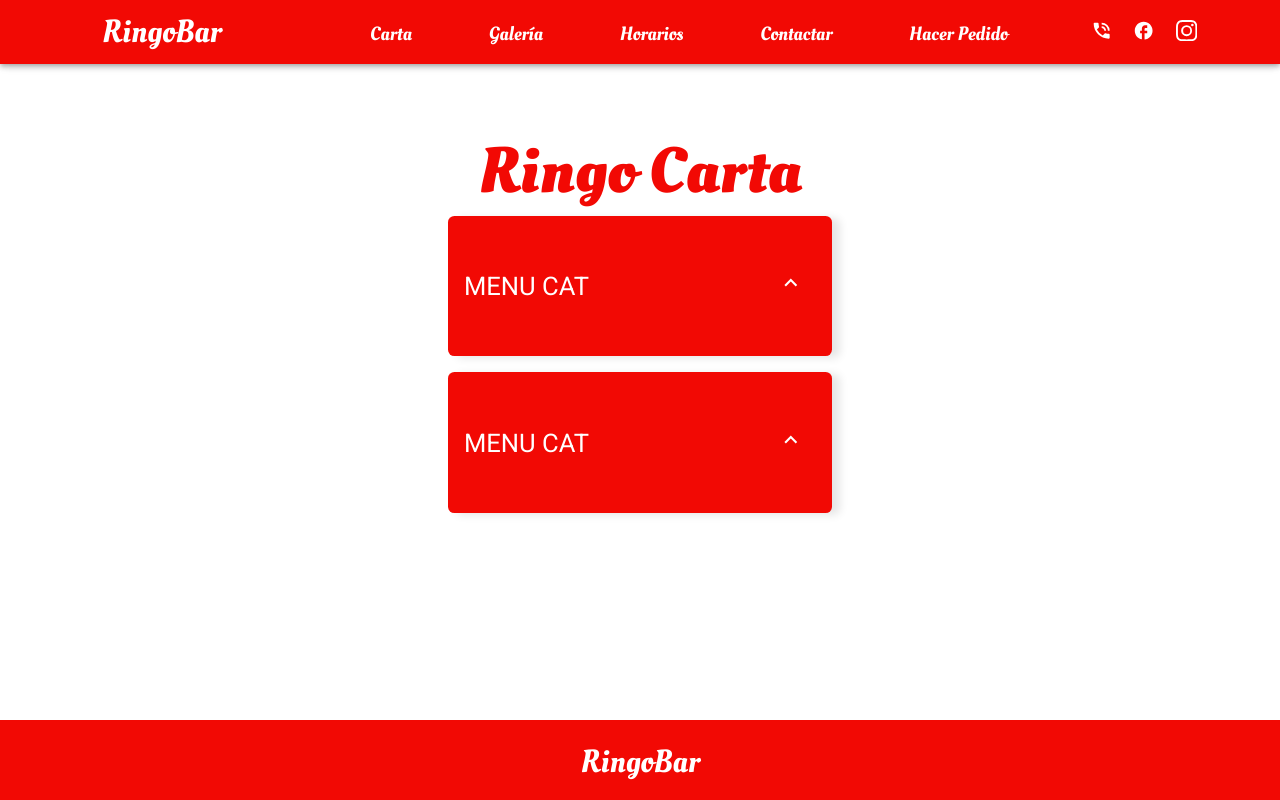
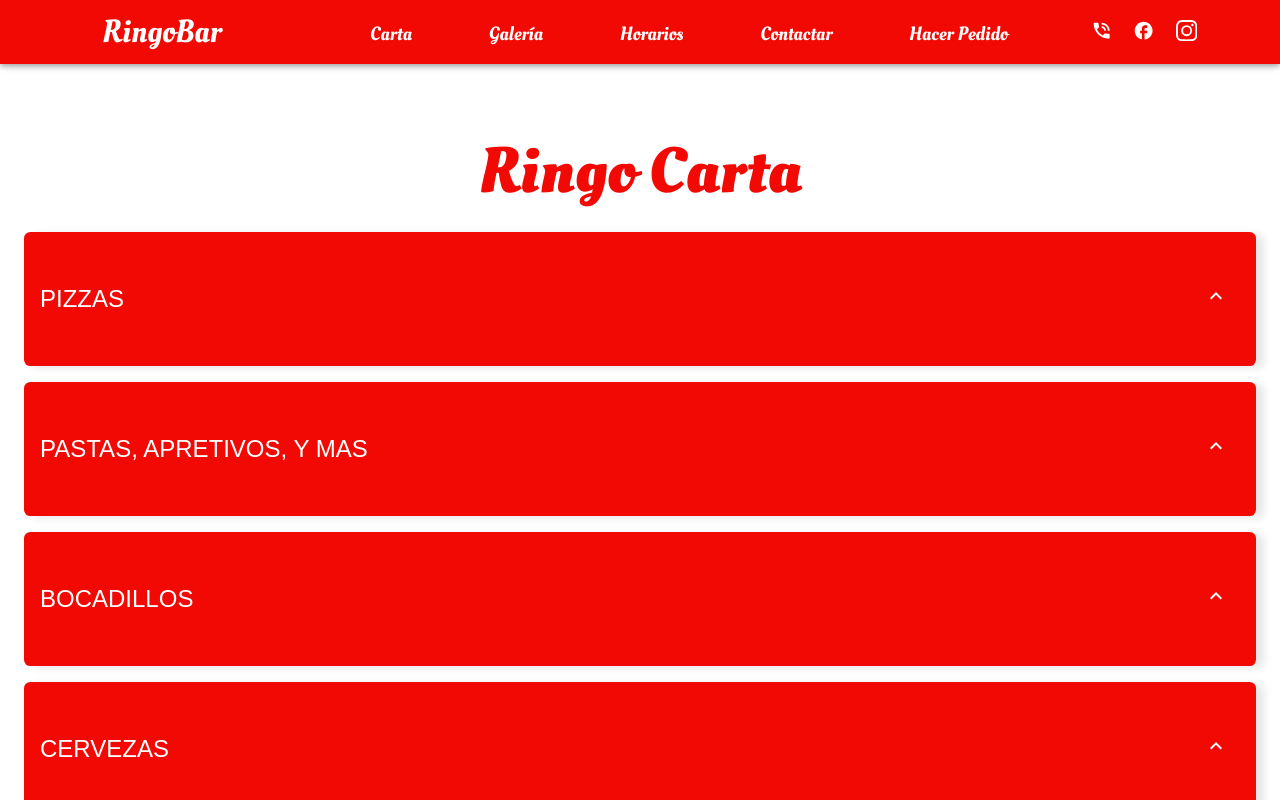
Before and after one commit to MarkRasavong/ringoBarVLC, a Next.js app: page /carta in a window 1280 px wide. Shown: the top 800 px of the page. Built offline with nearby package versions, Linux system fonts and the light colour scheme.

Commit message:
render accordion items with data

```diff
--- a/components/Accordion/Accordion.styled.ts
+++ b/components/Accordion/Accordion.styled.ts
@@ -3,7 +3,7 @@ import styled from 'styled-components'
 export const AccordionContainer = styled.div`
 	width: 100%;
 	max-width: 80rem;
-	margin: 0 auto;
+	margin: 1em auto;
 	padding: 0 1.5em;
 `
 
@@ -13,25 +13,15 @@ export const AccordionItem = styled.div`
 	margin-bottom: 1em;
 	padding: 1rem;
 	box-shadow: 0.5em 2px 0.5em rgba(0, 0, 0, 0.1);
-
-	:target .toReveal {
-		max-height: 20em;
-	}
-
-	:target a.accordionTitle span.arrowUp {
-		display: none;
-	}
-
-	:target a.accordionTitle span.arrowDown {
-		display: block;
-	}
 `
 
 export const AccordionTitle = styled.a`
-	font-size: 1.6em;
+	font-size: 1.5em;
+	font-family: ${({ theme }) => theme.fonts[2]};
 	color: ${({ theme }) => theme.color.ringoWhite};
 	background-color: ${({ theme }) => theme.color.ringoRed};
 	width: 100%;
+	text-transform: uppercase;
 
 	display: flex;
 	align-items: center;
@@ -40,6 +30,7 @@ export const AccordionTitle = styled.a`
 `
 
 export const AccordionContent = styled.div`
+	margin-left: 0.5em;
 	max-height: 0;
 	overflow: hidden;
 	position: relative;
@@ -55,8 +46,8 @@ export const AccordionContent = styled.div`
 	}
 
 	p {
-		color: rgba(255, 255, 255, 0.6);
-		font-size: 1.4em;
+		color: rgba(255, 255, 255, 0.8);
+		font-size: 1em;
 		padding: 2em;
 	}
 `
@@ -64,8 +55,19 @@ export const AccordionContent = styled.div`
 export const ArrowControls = styled.div`
 	color: ${({ theme }) => theme.color.ringoWhite};
 	padding: 0.5em;
+`
 
-	span.arrowDown {
-		display: none;
+export const AccordionContentTitle = styled.div`
+	color: ${({ theme }) => theme.color.ringoWhite};
+	display: flex;
+	justify-content: space-between;
+	h3 {
+		font-size: 1.2em;
 	}
 `
+
+export const AccordionContentDescription = styled.div`
+	display: flex;
+	justify-content: flex-start;
+	margin-left: 1em;
+`
--- a/components/Accordion/Accordion.tsx
+++ b/components/Accordion/Accordion.tsx
@@ -1,49 +1,62 @@
-import React, { Fragment } from 'react'
+import React, { useState } from 'react'
 import { MdKeyboardArrowDown, MdKeyboardArrowUp } from 'react-icons/md'
-import { AccordionContainer, AccordionContent, AccordionItem, AccordionTitle, ArrowControls } from './Accordion.styled'
+import { MenuItems } from '../../pages/carta';
+import { AccordionContent, AccordionContentDescription, AccordionContentTitle, AccordionItem, AccordionTitle, ArrowControls } from './Accordion.styled';
 
-const Accordion = () => {
+interface AccordionCardProps {
+  categoryTitle: string;
+  data: MenuItems[]
+}
 
-  const toggleButtons = () => (
-    <Fragment>
-      <ArrowControls>
-        <span className='arrowUp'>
-          <MdKeyboardArrowUp />
-        </span>
-        <span className='arrowDown'>
-          <MdKeyboardArrowDown/>
-        </span>
-      </ArrowControls>
-    </Fragment>
-  )
+
+const AccordionCard = ({categoryTitle, data}: AccordionCardProps) => {
+  const [active, setActive] = useState(false);
+
+  const toggleAccordion = () => {
+    setActive(prevState => !prevState);
+  }
 
   return (
-    <div>
-      <AccordionContainer>
+      <AccordionItem id={`${categoryTitle}`} onClick={toggleAccordion} className={`${active}`}>
+        <AccordionTitle className='accordionTitle' href={`#${categoryTitle}`}>
+          {categoryTitle}
+          <ArrowControls>
+            {active ? <MdKeyboardArrowDown/> : <MdKeyboardArrowUp />}
+          </ArrowControls>
+        </AccordionTitle>
 
-        <AccordionItem id='CAT1'>
-          <AccordionTitle className='accordionTitle' href='#CAT1'>
-            MENU CAT
-            {toggleButtons()}
-          </AccordionTitle>
-          <AccordionContent className='toReveal'>
-            <p>anima sana incopore sano</p>
+        {data?.map(({name, description, price}) => (
+          <AccordionContent
+          key={`${categoryTitle}_${name}`}
+          style={{ maxHeight: active ? '9em' : '0' }}
+          >
+            <AccordionContentTitle>
+              <span className='contentItemName'>
+                <h3>{name}</h3>
+              </span>
+              <span className='contentPrice'>
+                <h3>{price}</h3>
+              </span>
+            </AccordionContentTitle>
+            <AccordionContentDescription>
+              <p>
+                {description}
+              </p>
+            </AccordionContentDescription>
           </AccordionContent>
-        </AccordionItem>
+        ))}
 
-        <AccordionItem id='CAT2'>
-          <AccordionTitle className='accordionTitle' href='#CAT2'>
-            MENU CAT
-            {toggleButtons()}
-          </AccordionTitle>
-          <AccordionContent className='toReveal'>
-            <p>anima sana incopore sano</p>
-          </AccordionContent>
-        </AccordionItem>
-
-      </AccordionContainer>
-    </div>
+      </AccordionItem>
   )
 }
 
-export default Accordion
+AccordionCard.defaultProps = {
+  categoryTitle: 'Category Name',
+  data: {
+  name: 'Menu Item Name',
+  price: 10,
+  description: 'Place Description Here',
+  }
+}
+
+export default AccordionCard;
--- a/components/CartaPage/cartaData.ts
+++ b/components/CartaPage/cartaData.ts
@@ -1,174 +1,216 @@
-export const pizzas = [
+import { MenuItems } from '../../pages/carta'
+
+export const pizzas: MenuItems[] = [
 	{
 		number: 0,
 		name: 'MARINARA',
 		description: ' Con base de tomate, aceite de oliva, ajo y orégano.',
-        price: '4,90'
-    }, {
+		price: '4,90',
+	},
+	{
 		number: 1,
 		name: 'MARGHERITA',
 		description: 'Con base de tomate, aciete de oliva, mozzarella y albahaca.',
 		price: '8,90',
-    }, {
+	},
+	{
 		number: 2,
 		name: 'BARBACOA',
 		description: 'Base de salsa barbacoa, mozzarella, cebolla, bacon, y carne.',
 		price: '9,80',
-    }, {
+	},
+	{
 		number: 3,
 		name: '5 QUESOS',
-        description: 'Base de tomate, mozzarella, scamorza, gorgonzola, pecorino, y cabra.',
-        price: '9,80'
-    }, {
+		description:
+			'Base de tomate, mozzarella, scamorza, gorgonzola, pecorino, y cabra.',
+		price: '9,80',
+	},
+	{
 		number: 4,
 		name: 'CARBONARA',
 		description: 'Nata, mozzarella, bacon, champiñones, pecorino, y huevo.',
-        price: '8,90'
-    }, {
+		price: '8,90',
+	},
+	{
 		number: 5,
 		name: 'YORK-BACON',
 		description: 'Base de tomate, mozzarella, bacon, y jamon york.',
-        price: '7,90'
-    }, {
+		price: '7,90',
+	},
+	{
 		number: 6,
 		name: 'JAMON YORK',
 		description: 'Base de tomate, mozzarella, y jamon york.',
-        price: '7,50'
-    }, {
+		price: '7,50',
+	},
+	{
 		number: 7,
 		name: 'YORK-CHAMPIÑON',
 		description: 'Base de tomate, mozzarella, jamon york, y champioñones.',
-        price: '7,90'
-    }, {
+		price: '7,90',
+	},
+	{
 		number: 8,
 		name: 'LONGANIZA',
-        description: 'Base de tomate, mozzarella, longaniza, bacon, gorgonzola, y champioñones.',
-        price: '8,50'
-    }, {
+		description:
+			'Base de tomate, mozzarella, longaniza, bacon, gorgonzola, y champioñones.',
+		price: '8,50',
+	},
+	{
 		number: 9,
 		name: 'SALAMI PICANTE',
-        description: 'Base de tomate, mozzarella, salami picante, y olivias negras.',
-        price: '7,90'
-    }, {
+		description:
+			'Base de tomate, mozzarella, salami picante, y olivias negras.',
+		price: '7,90',
+	},
+	{
 		number: 10,
 		name: '4 ESTACIONES',
-        description: 'Base de tomate, mozzarella, jamon york, champioñones, alcachofas, y olivias negras.',
-        price: '8,90'
-    }, {
+		description:
+			'Base de tomate, mozzarella, jamon york, champioñones, alcachofas, y olivias negras.',
+		price: '8,90',
+	},
+	{
 		number: 11,
 		name: 'TRUFADA',
 		description: 'Mozzarella, longaniza, huevo, trufa, y boletous.',
-        price: '9,80'
-    }, {
+		price: '9,80',
+	},
+	{
 		number: 12,
 		name: 'VEGETAL',
-        description: 'Base de tomate, mozzarella, champioñones, berenjena, calabacin, y olivias',
-        price: '9,50'
-    }, {
+		description:
+			'Base de tomate, mozzarella, champioñones, berenjena, calabacin, y olivias',
+		price: '9,50',
+	},
+	{
 		number: 13,
 		name: 'BUFALA',
-        description: 'Base de tomate, mozzarella de bufala, tomate cherry, aceite de olvia, y albahaca.',
-        price: '9,80'
-    }, {
+		description:
+			'Base de tomate, mozzarella de bufala, tomate cherry, aceite de olvia, y albahaca.',
+		price: '9,80',
+	},
+	{
 		number: 14,
 		name: 'SERRANO',
-        description: 'Base de tomate, mozzarella, jamon serrano, aceite de olvia, y pecorino.',
-        price: '9,50'
-    }, {
+		description:
+			'Base de tomate, mozzarella, jamon serrano, aceite de olvia, y pecorino.',
+		price: '9,50',
+	},
+	{
 		number: 15,
 		name: 'CAPRICCIOSA',
-        description: 'Base de tomate, mozzarella, jamon york, champioñones, y alcachofas.',
+		description:
+			'Base de tomate, mozzarella, jamon york, champioñones, y alcachofas.',
 		price: '8,90',
-    }, {
+	},
+	{
 		number: 16,
 		name: 'ROMANA',
 		description: 'Base de tomate, mozzarella, anchoas, y olivias negras.',
-        price: '7,90'
-    }, {
+		price: '7,90',
+	},
+	{
 		number: 17,
 		name: 'SALMON',
 		description: 'Base de tomate, mozzarella, salmon, y tomate cherry.',
-        price: '9,80'
-    }, {
+		price: '9,80',
+	},
+	{
 		number: 18,
 		name: 'RINGO',
-        description: 'Base de tomate, mozzarella, champioñones, olivias, gorgonzola, longaniza, pecorino, y aceite de olvia.',
-        price: '8,90'
-    }, {
+		description:
+			'Base de tomate, mozzarella, champioñones, olivias, gorgonzola, longaniza, pecorino, y aceite de olvia.',
+		price: '8,90',
+	},
+	{
 		number: 19,
 		name: 'POLLO',
 		description: 'Base de tomate, mozzarella, champioñones, pollo, y cebolla.',
-        price: '8,50'
-    }, {
+		price: '8,50',
+	},
+	{
 		number: 20,
 		name: 'HAWAIANA',
 		description: 'Base de tomate, mozzarella, jamon york, y piña.',
-        price: '8,90'
-    }, {
+		price: '8,90',
+	},
+	{
 		number: 21,
 		name: 'BURRATA',
-        description: 'Base de tomate, mozzarella, burrata, jamon serrano, albahaca, y aceite de olvia.',
-        price: '9,80'
-    }, {
+		description:
+			'Base de tomate, mozzarella, burrata, jamon serrano, albahaca, y aceite de olvia.',
+		price: '9,80',
+	},
+	{
 		number: 22,
 		name: 'PORCA',
-        description: 'Nata, mozzarella, champiñones, longaniza, pancetta, y aceite de ajo.',
-        price: '8,90'
-    }, {
+		description:
+			'Nata, mozzarella, champiñones, longaniza, pancetta, y aceite de ajo.',
+		price: '8,90',
+	},
+	{
 		number: 23,
 		name: 'BISMARCK',
 		description: 'Base de tomate, mozzarella, bacon, y huevo.',
-        price: '7,90'
-    }, {
+		price: '7,90',
+	},
+	{
 		number: 24,
 		name: 'FRANKFURT',
 		description: 'Nata, mozzarella, cebolla, franfurt, y parmesano.',
 		price: '8,50',
-    }, {
+	},
+	{
 		number: 25,
 		name: 'BUFALA BLANCA',
 		description: 'Nata, mozzarella de bufala, y jamon york.',
-        price: '9,80'
-    }, {
+		price: '9,80',
+	},
+	{
 		number: 26,
 		name: 'CALZONE',
-        description: 'Base de tomate, mozzarella, champioñones, jamon york, aceite de olvia, y parmesano.',
-        price: '9,80'
-    }, {
+		description:
+			'Base de tomate, mozzarella, champioñones, jamon york, aceite de olvia, y parmesano.',
+		price: '9,80',
+	},
+	{
 		number: 27,
 		name: 'FOCACCIA',
-        description: 'Base de pizza, aceite de olvia o de ajo, romero, sal, y oregano.',
-        price: '2,50'
-    }
-];
+		description:
+			'Base de pizza, aceite de olvia o de ajo, romero, sal, y oregano.',
+		price: '2,50',
+	},
+]
 
 export const desayunos = [
 	{
 		name: 'BRUSCHETTA (TOMATE + ACEITE) CON CAFE',
-        price: '2,70'
+		price: '2,70',
 	},
 	{
 		name: 'BRUSCHETTA (JAMON SERRANO + ACEITE) CON CAFE',
-        price: '3,00'
+		price: '3,00',
 	},
 	{
 		name: 'CROISSANT CON CAFE',
-        price: '2,20'
-    }
+		price: '2,20',
+	},
 ]
 
 export const almuerzos = [
 	{
 		name: 'MENU LASAÑA + BEBIDA + CAFÉ',
-        price: '5,90'
+		price: '5,90',
 	},
 	{
 		name: 'MENU PASTA + BEBIDA  + CAFÉ',
-        price: '6,90'
+		price: '6,90',
 	},
 	{
 		name: 'PASTA SECA DEL DIA + BEBIDA',
-        price: '5,50'
+		price: '5,50',
 	},
 ]
 export const cervezas = [
@@ -176,47 +218,58 @@ export const cervezas = [
 		name: 'EL ÁGUILA',
 		description: '5,5% ALC. VOL.',
 		price: 'Tercio: 1,20€    Double:1,80€    Pinta: 2,20',
-    }, {
+	},
+	{
 		name: 'CRUZCAMPO ESPECIAL',
 		description: '5,6% ALC. VOL.',
-        price: 'Tercio: 1,80'
-    }, {
+		price: 'Tercio: 1,80',
+	},
+	{
 		name: 'CRUZCAMPO GRAN RESERVA',
 		description: '6,4% ALC. VOL.',
-        price: 'Tercio: 2,00'
-    }, {
+		price: 'Tercio: 2,00',
+	},
+	{
 		name: 'CRUZCAMPO RADLER',
 		description: 'Radler, 2,0% ALC. VOL.',
 		price: 'Tercio: 1,60',
-    }, {
+	},
+	{
 		name: 'CRUZCAMPO O,O% SIN ALCOHOL',
 		description: '0,0% ALC. VOL',
 		price: 'Tercio: 1,50',
-    }, {
+	},
+	{
 		name: 'MORETTI',
 		description: 'Cerveza Italiana. 4,6% ALC. VOL.',
-        price: 'Tercio: 2,50'
-    }, {
+		price: 'Tercio: 2,50',
+	},
+	{
 		name: 'EL ALCÁZAR',
 		description: '6,0% ALC. VOL.',
-        price: 'Tercio: 2,00'
-    }, {
+		price: 'Tercio: 2,00',
+	},
+	{
 		name: 'GUINNESS ORIGINAL',
 		description: 'Cerveza Irlandesa, 5,0% ALC. VOL.',
 		price: 'Tercio: 2,20',
-    }, {
+	},
+	{
 		name: 'HEINEKEN',
 		description: 'Cerveza Holandesa, 5,0% ALC. VOL.',
 		price: 'Tercio: 2,00',
-    }, {
+	},
+	{
 		name: 'HEINEKEN 0,0% SIN ALCOHOL',
 		description: 'Cerveza Holandesa, 0,0% ALC. VOL.',
 		price: 'Tercio: 2,00',
-    }, {
+	},
+	{
 		name: 'AMSTEL ORIGINAL',
 		description: '5,0% ALC. VOL',
 		price: 'Tercio: 1,60',
-    }, {
+	},
+	{
 		name: 'LANDRÓN DE MANZANAS',
 		description: 'Cerveza Cider, 4,5% ALC. VOL.',
 		price: 'Tercio: 1,50',
@@ -227,15 +280,17 @@ export const bebidasExtras = [
 	{
 		name: 'CAFE',
 		description: 'Precio depende en lo que pide',
-        price: '1,20 - 3,00'
-    }, {
+		price: '1,20 - 3,00',
+	},
+	{
 		name: 'BOTELLA DE AGUA',
 		description: 'Precio depende en lo que pide',
-        price: '1,20 - 3,00'
-    }, {
+		price: '1,20 - 3,00',
+	},
+	{
 		name: 'REFRESCOS',
 		description: 'Precio depende en lo que pide',
-        price: '1,20 - 3,00'
+		price: '1,20 - 3,00',
 	},
 ]
 
@@ -243,38 +298,44 @@ export const vinos = [
 	{
 		name: 'RUEDA',
 		description: 'Vino Blanco. Verdejo, España',
-        price: 'Botella: 16,00      Copa: 3,00'
-    }, {
+		price: 'Botella: 16,00      Copa: 3,00',
+	},
+	{
 		name: 'RIOJA',
 		description: 'Tinto. Tempranillo, España',
-        price: 'Botella: 16,00      Copa: 3,00'
-    }, {
+		price: 'Botella: 16,00      Copa: 3,00',
+	},
+	{
 		name: 'RIBERA DEL DUERO',
 		description: 'Tinto. Tempranillo, España',
-        price: 'Botella: 16,00      Copa: 3,00'
+		price: 'Botella: 16,00      Copa: 3,00',
 	},
 ]
 
 export const cocteles = [
 	{
 		name: 'TINTO DE VERANO',
-        price: 'Copa: 2,50'
-    }, {
+		price: 'Copa: 2,50',
+	},
+	{
 		name: 'APEROL SPRITZ',
 		description: 'Aperol, Soda, Cava',
-        price: 'Copa: 3,50'
-    }, {
+		price: 'Copa: 3,50',
+	},
+	{
 		name: 'GIN TONIC',
 		description: 'Ginebra, Tonica',
-        price: 'Copa: 3,50'
-    }, {
+		price: 'Copa: 3,50',
+	},
+	{
 		name: 'NEGRONI',
 		description: 'Gin, Campari, Vermouth Dulce',
-        price: 'Copa: 3,50'
-    }, {
+		price: 'Copa: 3,50',
+	},
+	{
 		name: 'NEGRONI SBAGLIATO',
 		description: 'Campari, Vermouth Dulce, Cava',
-        price: 'Copa: 3,50'
+		price: 'Copa: 3,50',
 	},
 ]
 
@@ -282,97 +343,116 @@ export const bocadillos = [
 	{
 		id: 'bocadillo01',
 		name: 'MOZZARELLA, SALAMI PICANTE, ACEITE DE OLIVA',
-        price: '4,50'
-    }, {
+		price: '4,50',
+	},
+	{
 		id: 'bocadillo02',
 		name: 'MOZZARELLA, BACON, ACIETE DE AJO',
-        price: '4,50'
-    }, {
+		price: '4,50',
+	},
+	{
 		id: 'bocadillo03',
 		name: 'MOZZARELLA, JAMON YORK, ACEITE DE OLIVA',
-        price: '4,50'
-    }, {
+		price: '4,50',
+	},
+	{
 		id: 'bocadillo04',
 		name: 'MOZZARELLA, LOMO, BACON, ACEITE DE AJO',
-        price: '4,90'
-    }, {
+		price: '4,90',
+	},
+	{
 		id: 'bocadillo05',
 		name: 'LONGANIZA, PANCETTA, ACEITE DE AJO',
-        price: '4,50'
-    }, {
+		price: '4,50',
+	},
+	{
 		id: 'bocadillo06',
 		name: 'MOZZARELLA, JAMON SERRANO, RODAJA DE TOMATE, ACEITE DE OLIVA',
-        price: '4,90'
-    }
-];
+		price: '4,90',
+	},
+]
 
 export const dolci = [
 	{
 		name: 'PIZZA DE NUTELLA',
-        price: '6,00'
+		price: '6,00',
 	},
 	{
 		name: 'TIRAMISU',
-        price: '2,90'
-    }, {
+		price: '2,90',
+	},
+	{
 		name: 'TARTA DE QUESO',
-        price: '2,90'
-    }, {
+		price: '2,90',
+	},
+	{
 		name: 'COULANT',
-        price: '4,50'
-    }, {
+		price: '4,50',
+	},
+	{
 		name: 'MOUSSE DE NUTELLA',
-        price: '2,90'
-    }
+		price: '2,90',
+	},
 ]
 
 export const pastasApretivosYmas = [
 	{
 		name: 'LASAÑA DE CARNE',
-        price: '4,90'
-    }, {
+		price: '4,90',
+	},
+	{
 		name: 'PASTA RELLENA DEL DIA',
-        price: '6,90'
-    }, {
+		price: '6,90',
+	},
+	{
 		name: 'EMPANADILLAS DE CARNE (4 unidades)',
-        price: '3,90'
-    }, {
+		price: '3,90',
+	},
+	{
 		name: 'TEQUEÑOS DE QUESO (4 unidades)',
-        price: '3,60'
-    }, {
+		price: '3,60',
+	},
+	{
 		name: 'NUGGETS POLLO',
 		price: '3,90',
-    }, {
+	},
+	{
 		name: 'PATATAS FRITAS',
 		price: '3,90',
-    }, {
+	},
+	{
 		name: 'PATATAS RINGO',
-        price: '5,50'
-    }, {
+		price: '5,50',
+	},
+	{
 		name: 'TABLA DE EMBUTIDOS CON PAN',
-        price: '6,90'
-    }, {
+		price: '6,90',
+	},
+	{
 		name: 'CAZUELA 4 QUESOS CON PAN',
-        price: '6,90'
-    }, {
+		price: '6,90',
+	},
+	{
 		name: 'MINI BRUSCHETTA',
-        price: '1,20'
-    }, {
+		price: '1,20',
+	},
+	{
 		name: 'BRUSCHETTA',
-        price: '1,80'
-    }, {
+		price: '1,80',
+	},
+	{
 		name: 'MAXI BRUSCHETTA',
-        price: '2,50'
-    }
+		price: '2,50',
+	},
 ]
 
 export const promos = [
 	{
 		id: 'promo00',
-        name: 'LUNES Y MIERCOLES: MITAD DE PRECIO EN LA 2º PIZZA PARA LLEVAR'
+		name: 'LUNES Y MIERCOLES: MITAD DE PRECIO EN LA 2º PIZZA PARA LLEVAR',
 	},
 	{
 		id: 'promo01',
-        name: 'JUEVES A DOMINGO REFRESCO O BOTE 1€ CON CADA PIZZA PARA LLEVAR'
-    }
+		name: 'JUEVES A DOMINGO REFRESCO O BOTE 1€ CON CADA PIZZA PARA LLEVAR',
+	},
 ]
--- a/pages/carta.tsx
+++ b/pages/carta.tsx
@@ -1,12 +1,32 @@
 import React from 'react'
-import Accordion from '../components/Accordion/Accordion'
-import { MenuContainer } from '../components/CartaPage/Carta'
+import AccordionCard from '../components/Accordion/Accordion';
+import { AccordionContainer } from '../components/Accordion/Accordion.styled';
+import { MenuContainer } from '../components/CartaPage/Carta';
+import { pizzas, desayunos, almuerzos, cervezas, bebidasExtras, vinos, cocteles, bocadillos, dolci, pastasApretivosYmas, promos } from '../components/CartaPage/cartaData';
 
+export interface MenuItems{
+  number?: number;
+  name?: string;
+  price?: string;
+  description?: string;
+}
 const carta = () => {
   return (
     <MenuContainer>
       <h1>Ringo Carta</h1>
-      <Accordion />
+      <AccordionContainer>
+        <AccordionCard categoryTitle='pizzas' data={pizzas} key='carta_pizzas'/>
+        <AccordionCard categoryTitle='pastas, apretivos, y mas' data={pastasApretivosYmas} key='carta_pastasApretivosYmas'/>
+        <AccordionCard categoryTitle='bocadillos' data={bocadillos} key='carta_bocadillos'/>
+        <AccordionCard categoryTitle='cervezas' data={cervezas} key='carta_cervezas'/>
+        <AccordionCard categoryTitle='vinos' data={vinos} key='carta_vinos'/>
+        <AccordionCard categoryTitle='cocteles' data={cocteles} key='carta_cocteles'/>
+        <AccordionCard categoryTitle='bebidas' data={bebidasExtras} key='carta_bebidasExtras'/>
+        <AccordionCard categoryTitle='dulces' data={dolci} key='carta_dolci'/>
+        <AccordionCard categoryTitle='desayunos' data={desayunos} key='carta_desayunos'/>
+        <AccordionCard categoryTitle='almuerzos' data={almuerzos} key='carta_almuerzos'/>
+        <AccordionCard categoryTitle='promos' data={promos} key='carta_promos'/>
+      </AccordionContainer>
     </MenuContainer>
   )
 }
```
Lines whose indentation alone changed are shown as unchanged.
